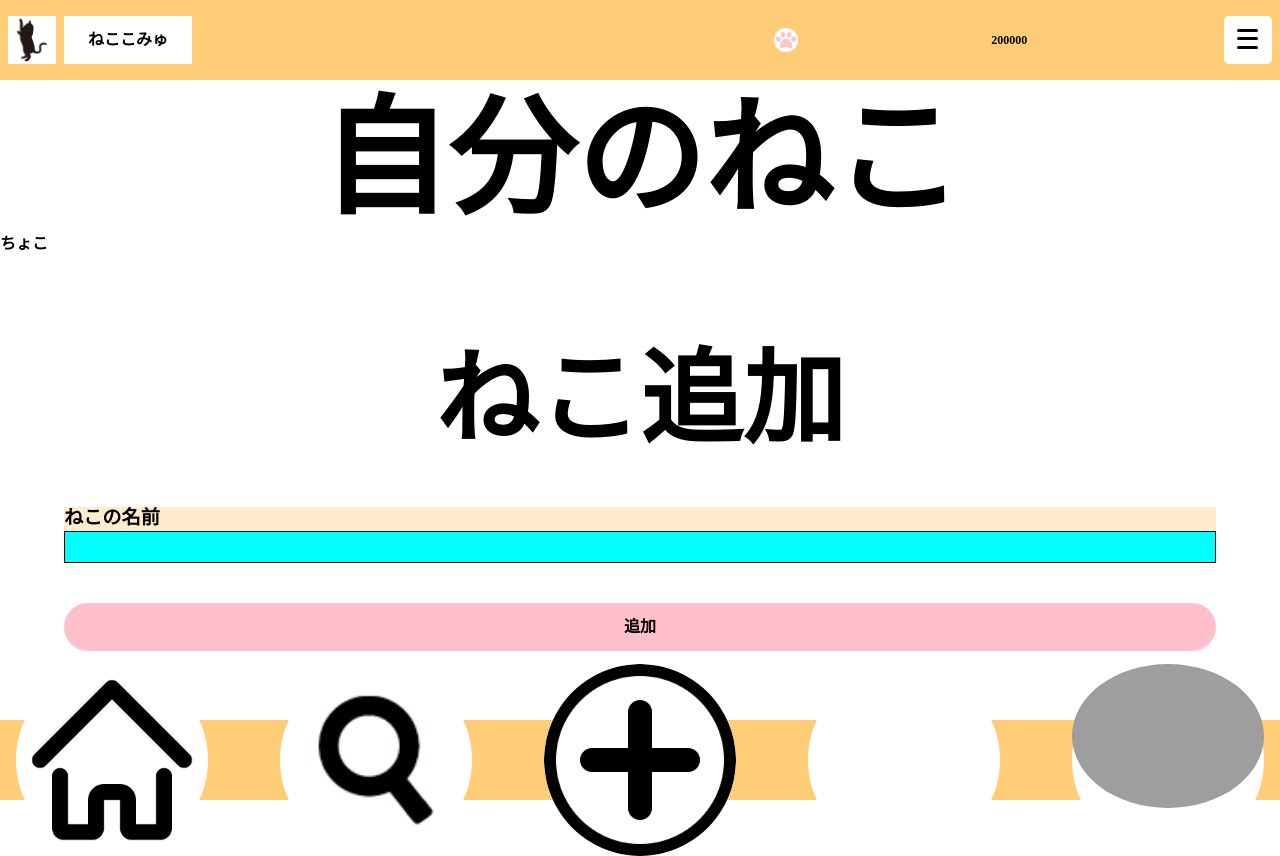
After one commit to yararyuki/nekocommu, a Flask app: page /catTagAdd in a window 1280 px wide. The commit adds this page. Run offline with Flask 3, Linux system fonts and the light colour scheme; a user stored in the database is signed in; data comes from the database, SQL or seed files in the repository; some web fonts are replaced; grey boxes are pictures that could not be loaded.

Commit message:
これやらぁあああああああ

```diff
--- a/app.py
+++ b/app.py
@@ -944,6 +944,49 @@ def profileUp():
         return render_template("login.html", test=test)
 
 
+@app.route("/catTagAdd")
+def catTagAdd():
+    icon = session["userIcon"]
+    point = session["userPoint"]
+    my_id = session["userId"]
+    try:
+        dbop = DbOP("user")
+        result = dbop.user(my_id)
+        dbop.close()
+        for rec in result:
+            tag = rec["tag_name"]
+
+        if " " in tag:
+            tag_tbl = tag.split(" ")
+        else:
+            tag_tbl = {tag}
+            print(tag_tbl)
+        return render_template(
+            "catTagAdd.html",
+            icon=icon,
+            point=point,
+            my_id=my_id,
+            result=result,
+            tag_tbl=tag_tbl,
+        )
+    except mysql.connector.errors.ProgrammingError as e:
+        print("***DB接続エラー***")
+        print(type(e))
+        print(e)
+    except Exception as e:
+        print("***システム運行プログラムエラー***")
+        print(type(e))
+        print(e)
+
+
+@app.route("/catTagAddProcess")
+def catTagAddProcess():
+    icon = session["userIcon"]
+    point = session["userPoint"]
+    my_id = session["userId"]
+    return redirect("/")
+
+
 def extension_check(filename):
 
     # ***ドット検出
--- a/static/css/_post.scss
+++ b/static/css/_post.scss
@@ -11,7 +11,11 @@ main {
         text-align: center;
         padding-top: 1vh;
     }
-
+    h2{
+        font-size: 8vw;
+        text-align: center;
+        padding-top: 1vh;
+    }
     .post {
         width: 100vw;
         // margin-bottom: 1vh;
--- a/static/css/postStyle.css
+++ b/static/css/postStyle.css
@@ -438,6 +438,11 @@ main h1 {
   text-align: center;
   padding-top: 1vh;
 }
+main h2 {
+  font-size: 8vw;
+  text-align: center;
+  padding-top: 1vh;
+}
 main .post {
   width: 100vw;
   padding-top: 1vh;
--- a/templates/base.html
+++ b/templates/base.html
@@ -38,6 +38,11 @@
                             </form>
                         </li>
                         <li>
+                            <form action="/catTagAdd">
+                                <input type="submit" value="自分のねこ">
+                            </form>
+                        </li>
+                        <li>
                             <form action="/signout">
                                 <input type="submit" value="ログアウト">
                             </form>
@@ -53,13 +58,14 @@
                                 <input type="submit" value="項目欄">
                             </form>
                         </li>
-                        {% endif %}
-
                         <li>
                             <form action="/">
                                 <input type="submit" value="項目欄">
                             </form>
                         </li>
+                        {% endif %}
+
+
                         <li>
                             <form action="/">
                                 <input type="submit" value="項目欄">
--- /dev/null
+++ b/templates/catTagAdd.html
@@ -0,0 +1,34 @@
+{% extends 'base.html' %}
+
+{% block title %}catTagAdd{% endblock %}
+{% block head %}
+{{ super() }}
+<link rel="stylesheet" href="/static/css/postStyle.css">
+{% endblock %}
+{% block main %}
+<main>
+    <h1>自分のねこ</h1>
+    <ul>
+        {% for tag in tag_tbl %}
+        <li class="tag">{{ tag }}</li>
+        {% endfor %}
+    </ul>
+    <h2 style="margin-top: 10vh; margin-bottom: 5vh;">ねこ追加</h2>
+    <form action="/catTagAddProcess" method="post" id="selectForm">
+        <div class="post">
+            <div class="name_Area">
+                <p class="name_title">ねこの名前</p>
+                <input class="name" type="text" name="name" maxlength="60" value="{{name}}">
+            </div>
+            <div class="post_Area" style="margin-top: 5vh;">
+                <input type="submit" value="追加" class="post_value">
+            </div>
+        </div>
+    </form>
+</main>
+{% endblock %}
+{% block js %}
+{{ super() }}
+<script src="/static/js/menu.js"></script>
+<script src="/static/js/post.js"></script>
+{% endblock %}
```
Also changed, not shown: templates/profileUp.html (+2 -38 lines), 1 other file.
